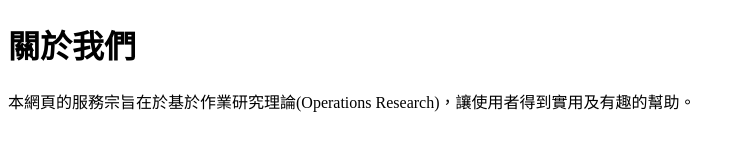
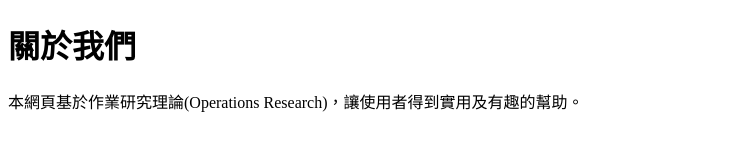
Before and after one commit to chhsu01/chhsu01.github.io, a plain HTML site: page about.html in a window 1280 px wide. Shown: the whole page, without its empty margins (0-745 px from the left). Drawn offline with Linux system fonts and the light colour scheme.

Commit message:
Update about.html
修正文字敘述

```diff
--- a/about.html
+++ b/about.html
@@ -6,7 +6,7 @@
 </head>
 <body>
     <h1>關於我們</h1>
-    <p>本網頁的服務宗旨在於基於作業研究理論(Operations Research)，讓使用者得到實用及有趣的幫助。</p>
+    <p>本網頁基於作業研究理論(Operations Research)，讓使用者得到實用及有趣的幫助。</p>
     <footer style="margin-top:40px;padding:16px 0 0 0;text-align:center;font-size:0.96em;color:#888;">
 
     </footer>
```
